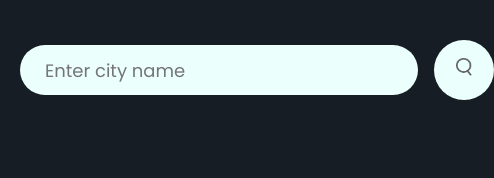
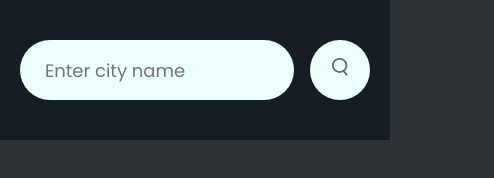
Before and after one commit to shahroz769/Weather-Website, a plain HTML site: page index.html in a window 390 px wide. Shown: the whole page, 494 px wide, since content can reach past the window. Drawn offline with nearby package versions, Linux system fonts and the light colour scheme.

Commit message:
Minor bug fixes

```diff
--- a/style.css
+++ b/style.css
@@ -144,13 +144,9 @@ body{
     }
 }
 @media only screen and (max-width: 500px) {
-    body{
-        background: #171d25;
-    }
     .card {
         width: 100%;
         max-width: 100%;
-        color: #fff;
         margin: 0;
         border-radius: 0px;
         padding: 40px 20px;
@@ -171,10 +167,7 @@ body{
     }
     }
     .search input {
-        height: 50px;
-    }
-    /* .search button img, .search button {
-        display: none; */
+        min-width: 190px;
     }
     @media only screen and (max-width: 320px) {
         .col{
```
